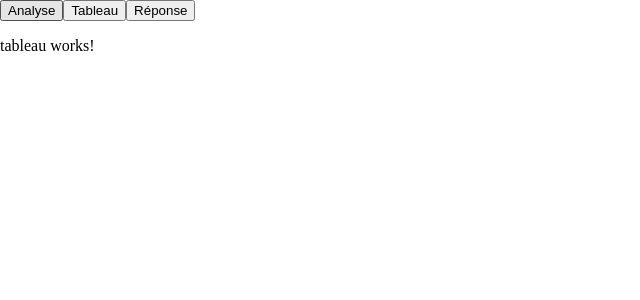
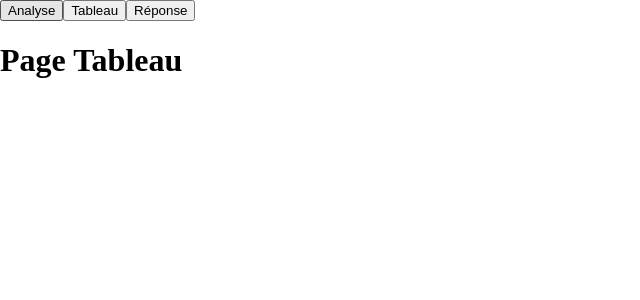
Before and after one commit to hild365/CREACOSM-Frontend, an Angular app: page /tableau in a window 1280 px wide. Shown: the top 300 px of the page, without its empty margins (0-640 px from the left). Built offline with nearby package versions, Linux system fonts and the light colour scheme.

Commit message:
update: modif content

```diff
--- a/src/app/tableau/tableau.component.html
+++ b/src/app/tableau/tableau.component.html
@@ -3,4 +3,4 @@
     <button (click)="naviguerVers('tableau')">Tableau</button>
     <button (click)="naviguerVers('reponse')">Réponse</button>
 </div>
-<p>tableau works!</p>
+<h1>Page Tableau</h1>
```
